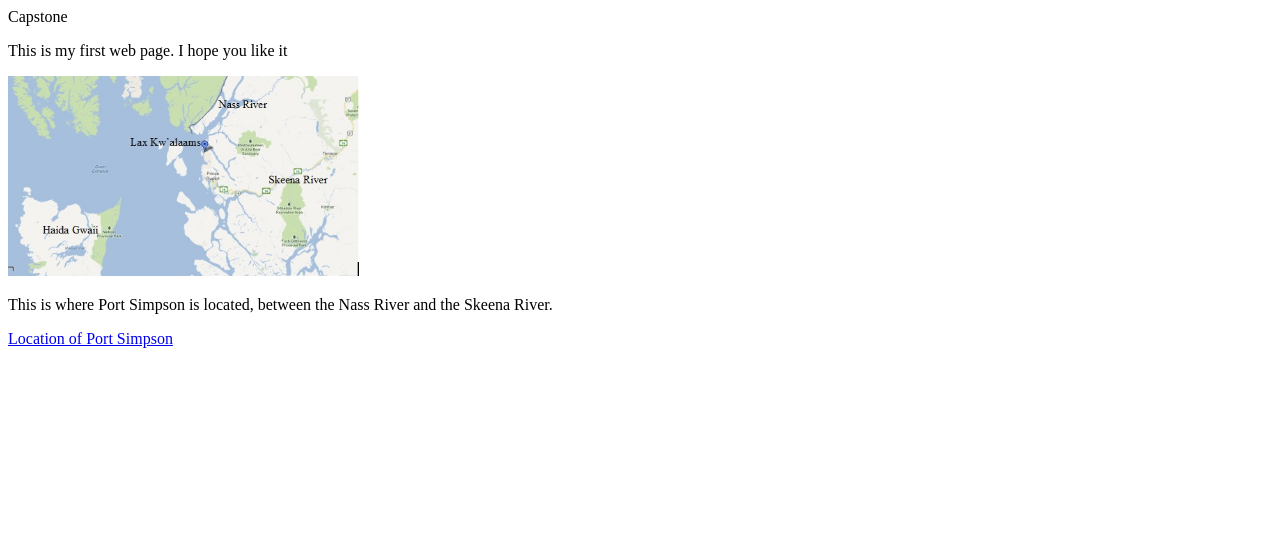
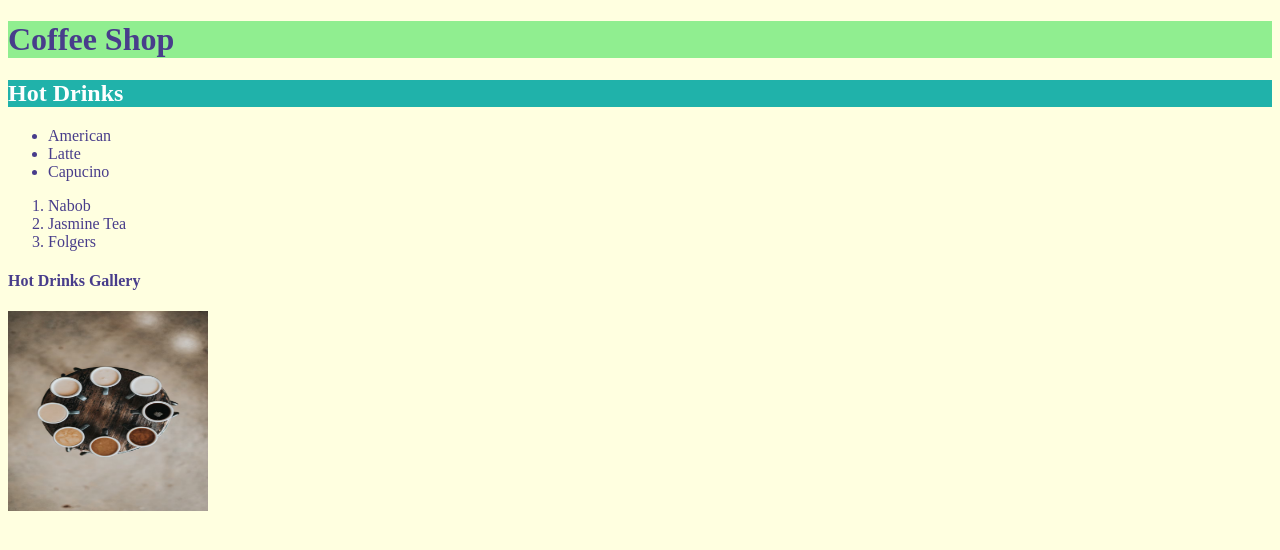
Before and after one commit to spenhen/capstone, a plain HTML site: page index.html in a window 1280 px wide. Drawn offline with Linux system fonts and the light colour scheme.

Commit message:
changed content

```diff
--- a/index.html
+++ b/index.html
@@ -1,22 +1,37 @@
 <!DOCTYPE html>
-<html>
-<html lang="en"></html>
-<head>
-    <title>My Website</title>
-  <head>Capstone</head>
-    <meta charset="UTF-8">
-</head>
-<body>
-    <p> This is my first web page. I hope you like it</p>
-    <img src="iamges/Port-Simpson-map.jpg"Port-Simpson-map.jpg"
-              alt="Photo of Port Simpson"
-              wwidth="200"
-              height="200"/>
+<html lang="en">
+ <head>
+    <title>Coffee Shop</title>
+    <meta charset="utf-8" />
+    <link rel="stylesheet"
+     href="style.css">
+ </head>
+    <h1>
+        Coffee Shop
+    </h1>
 
-    <p>This is where Port Simpson is located, between the Nass River and the Skeena River.</p>
-  <body>
-    <a href="http://www.laxkwalaams.ca">Location of Port Simpson</a>
+    <main>
+        <h2>Hot Drinks</h2>
+        <ul>
+            <li>American</li>
+            <li>Latte</li>
+            <li>Capucino</li>
+        </ul>
+
+        <ol>
+            <li>Nabob</li>
+            <li>Jasmine Tea</li>
+            <li>Folgers</li>
+        </ol>
+        <div>
+            <h4>Hot Drinks Gallery</h4>
+            <img src="images/hot drinks.jpg"
+            alt="photo of hot drinks"
+            width="200"
+            height="200"/>
+        </div>
+    </main>
 
 
-  </body>
+ </body>
 </html>
--- /dev/null
+++ b/style.css
@@ -0,0 +1,11 @@
+h1 {
+    background-color: lightgreen;
+}
+h2 {
+    background-color: lightseagreen;
+    color: white;
+}
+body {
+    background-color: lightyellow;
+    color: DarkSlateBlue;
+}
```
Also changed, not shown: iamges/Port-Simpson-map.jpg (deleted), images/hot drinks.jpg (added), 2 other files.
